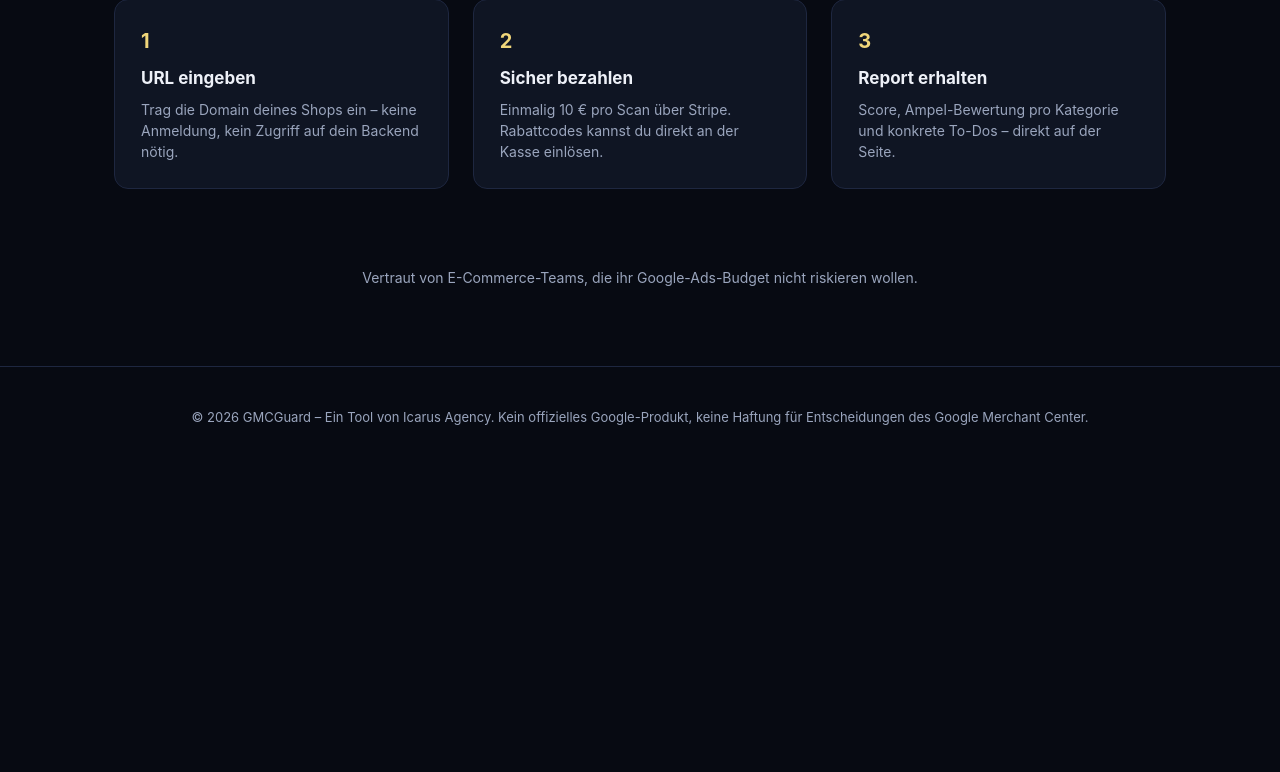
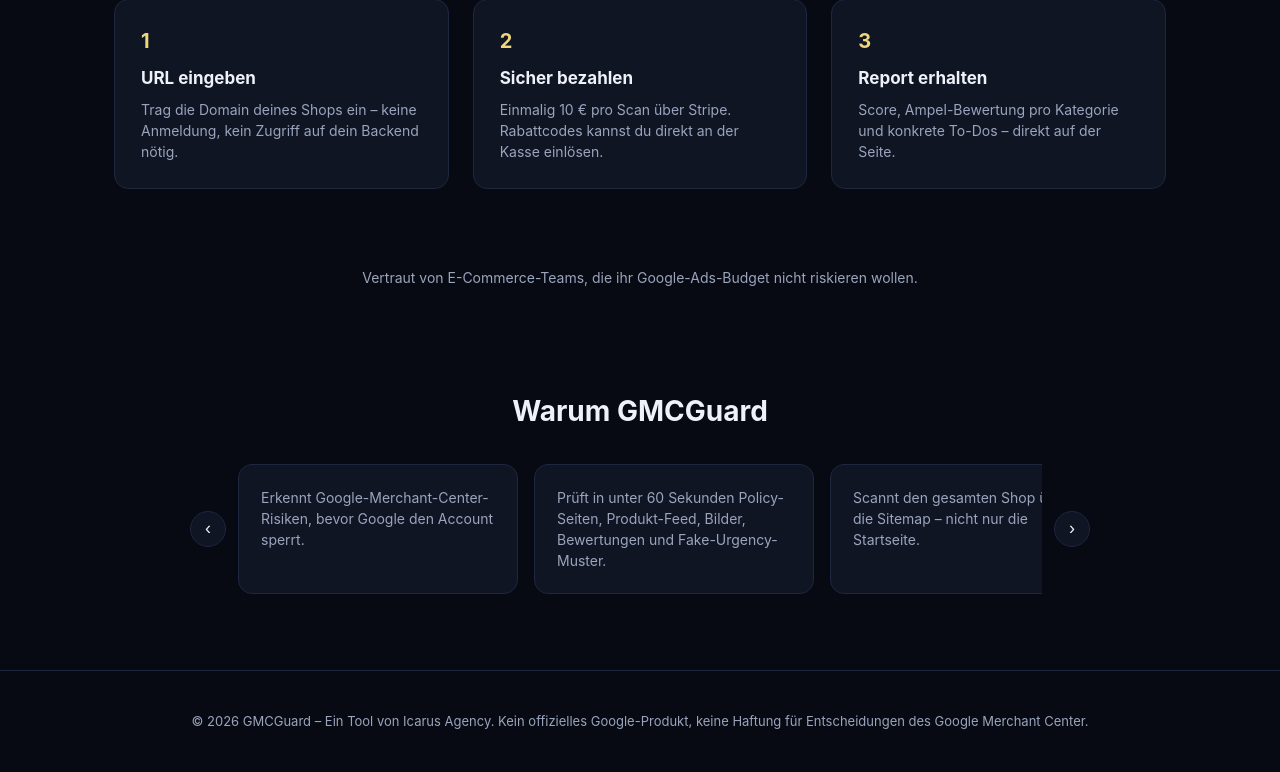
Before and after one commit to BennetEcom/gmc-compliance-scanner, a FastAPI app: page /scan/result in a window 1280 px wide. Shown: the part 1043-1815 px from the top of the page. Before the commit the page ends 1468 px from the top, so only its background shows below. Run offline with FastAPI, Linux system fonts and the light colour scheme.

Commit message:
Sync hero score preview with real scan results, add non-fake why-slider

```diff
--- a/app/static/css/style.css
+++ b/app/static/css/style.css
@@ -173,7 +173,11 @@ h1 {
   stroke-linecap: round;
   stroke-dasharray: 326.7;
   stroke-dashoffset: 72;
+  transition: stroke-dashoffset 0.6s ease, stroke 0.3s ease;
 }
+.ring-fg.green { stroke: var(--green); }
+.ring-fg.yellow { stroke: var(--yellow); }
+.ring-fg.red { stroke: var(--red); }
 .score-ring-num {
   position: absolute; inset: 0; display: flex; align-items: center; justify-content: center;
   font-size: 34px; font-weight: 700;
@@ -196,6 +200,47 @@ h1 {
 .how-card p { color: var(--text-dim); font-size: 14px; margin: 0; }
 
 .trust-strip { text-align: center; padding: 0 24px 64px; color: var(--text-dim); font-size: 14px; }
+
+/* Why-Slider */
+.why { padding: 0 24px 72px; text-align: center; }
+.why h2 { font-size: 28px; margin-bottom: 28px; }
+.why-slider-wrap { display: flex; align-items: center; gap: 12px; max-width: 900px; margin: 0 auto; }
+.why-slider {
+  list-style: none;
+  display: flex;
+  gap: 16px;
+  overflow-x: auto;
+  scroll-snap-type: x mandatory;
+  padding: 4px;
+  margin: 0;
+  scrollbar-width: none;
+}
+.why-slider::-webkit-scrollbar { display: none; }
+.why-card {
+  flex: 0 0 auto;
+  scroll-snap-align: start;
+  width: min(280px, 80vw);
+  background: var(--bg-elevated);
+  border: 1px solid var(--border);
+  border-radius: var(--radius);
+  padding: 22px;
+  text-align: left;
+  font-size: 14px;
+  color: var(--text-dim);
+  line-height: 1.5;
+}
+.why-nav {
+  flex: 0 0 auto;
+  width: 36px; height: 36px;
+  border-radius: 50%;
+  border: 1px solid var(--border);
+  background: var(--bg-elevated);
+  color: var(--text);
+  font-size: 18px;
+  cursor: pointer;
+}
+.why-nav:hover { border-color: var(--gold-soft); }
+@media (max-width: 760px) { .why-nav { display: none; } }
 
 /* Report */
 .report-section { padding: 20px 24px 80px; }
--- a/app/static/js/app.js
+++ b/app/static/js/app.js
@@ -1,4 +1,15 @@
 document.getElementById("year").textContent = new Date().getFullYear();
+
+const whySlider = document.getElementById("why-slider");
+if (whySlider) {
+  const scrollByCard = (dir) => {
+    const card = whySlider.querySelector(".why-card");
+    const step = card ? card.getBoundingClientRect().width + 16 : 280;
+    whySlider.scrollBy({ left: dir * step, behavior: "smooth" });
+  };
+  document.querySelector(".why-prev")?.addEventListener("click", () => scrollByCard(-1));
+  document.querySelector(".why-next")?.addEventListener("click", () => scrollByCard(1));
+}
 
 const form = document.getElementById("scan-form");
 const btn = document.getElementById("scan-btn");
@@ -28,7 +39,28 @@ function riskClass(score) {
   return "risk-red";
 }
 
+const RING_CIRCUMFERENCE = 326.7;
+
+function updateHeroPreview(result) {
+  const ring = document.getElementById("hero-score-ring");
+  const num = document.getElementById("hero-score-num");
+  const list = document.getElementById("hero-preview-list");
+  if (!ring || !num || !list) return;
+
+  const score = result.overall_score;
+  const color = score >= 80 ? "green" : score >= 50 ? "yellow" : "red";
+  num.textContent = score;
+  ring.style.strokeDashoffset = RING_CIRCUMFERENCE * (1 - score / 100);
+  ring.classList.remove("green", "yellow", "red");
+  ring.classList.add(color);
+
+  list.innerHTML = result.categories
+    .map((cat) => `<li><span class="dot ${statusColor(cat.status)}"></span> ${cat.label}</li>`)
+    .join("");
+}
+
 function renderReport(result) {
+  updateHeroPreview(result);
   reportSection.hidden = false;
   reportLoading.hidden = true;
   reportError.hidden = true;
--- a/app/templates/index.html
+++ b/app/templates/index.html
@@ -84,11 +84,11 @@
           <div class="score-ring-preview">
             <svg viewBox="0 0 120 120">
               <circle cx="60" cy="60" r="52" class="ring-bg" />
-              <circle cx="60" cy="60" r="52" class="ring-fg" />
+              <circle id="hero-score-ring" cx="60" cy="60" r="52" class="ring-fg" />
             </svg>
-            <div class="score-ring-num">78</div>
+            <div id="hero-score-num" class="score-ring-num">78</div>
           </div>
-          <ul class="preview-list">
+          <ul id="hero-preview-list" class="preview-list">
             <li><span class="dot green"></span> Trust &amp; Domain</li>
             <li><span class="dot yellow"></span> Policy-Seiten</li>
             <li><span class="dot green"></span> Broken Links</li>
@@ -125,12 +125,27 @@
     <section class="trust-strip container">
       <p>Vertraut von E-Commerce-Teams, die ihr Google-Ads-Budget nicht riskieren wollen.</p>
     </section>
+
+    <section class="why container" id="why">
+      <h2>Warum GMCGuard</h2>
+      <div class="why-slider-wrap">
+        <button type="button" class="why-nav why-prev" aria-label="Zurück">‹</button>
+        <ul id="why-slider" class="why-slider">
+          <li class="why-card">Erkennt Google-Merchant-Center-Risiken, bevor Google den Account sperrt.</li>
+          <li class="why-card">Prüft in unter 60&nbsp;Sekunden Policy-Seiten, Produkt-Feed, Bilder, Bewertungen und Fake-Urgency-Muster.</li>
+          <li class="why-card">Scannt den gesamten Shop über die Sitemap – nicht nur die Startseite.</li>
+          <li class="why-card">Basiert auf den häufigsten realen GMC-Ablehnungsgründen, nicht auf Vermutungen.</li>
+          <li class="why-card">Keine Anmeldung, kein Zugriff auf dein Backend, keine dauerhafte Datenspeicherung.</li>
+        </ul>
+        <button type="button" class="why-nav why-next" aria-label="Weiter">›</button>
+      </div>
+    </section>
   </main>
 
   <section id="report-section" class="report-section container" hidden>
     <div id="report-loading" class="report-loading" hidden>
       <div class="spinner"></div>
-      <p>Scan läuft – Trust, Links, Policies, Feed &amp; Bilder werden geprüft…</p>
+      <p>Scan läuft – Trust, Links, Policies, Feed, Bilder, Bewertungen &amp; Urgency werden geprüft…</p>
     </div>
     <div id="report-error" class="report-error" hidden></div>
     <div id="report-content" class="report-content" hidden></div>
```
